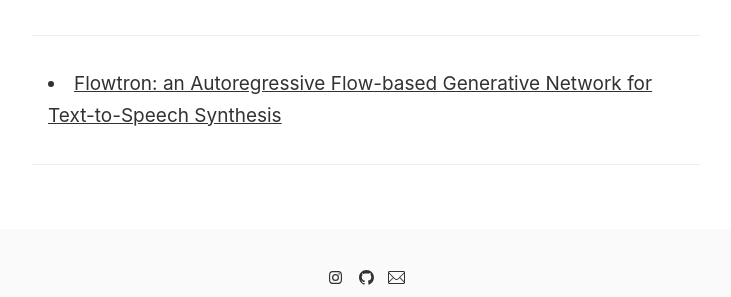
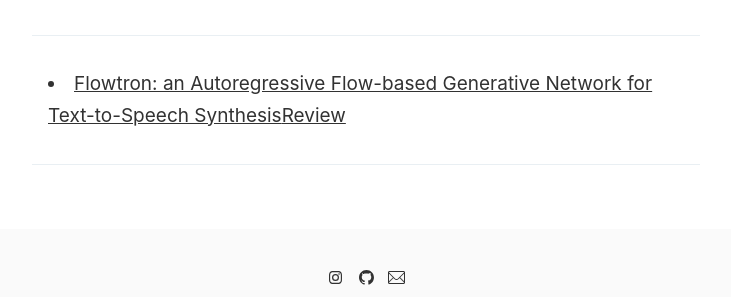
Before and after one commit to inha-informatics/geongswon.github.io, a Jekyll site: the page built from _pages/paper review.md, in a window 1280 px wide. Shown: the part 947-1244 px from the top of the page, without its empty margins (274-1005 px from the left). Built offline with Jekyll 4.4.1, drawn with Linux system fonts in a browser that asks for light colours.

Commit message:
Update paper review.md

```diff
--- a/_pages/paper review.md
+++ b/_pages/paper review.md
@@ -8,7 +8,7 @@ image: '/images/pages/styleguide.jpg'
 
 ---
 
-* [Flowtron: an Autoregressive Flow-based Generative Network for Text-to-Speech Synthesis](https://geongswon.github.io/2020/05/25/Flowtron/)
+* [Flowtron: an Autoregressive Flow-based Generative Network for Text-to-Speech Synthesis](https://arxiv.org/abs/2005.05957)[Review](https://geongswon.github.io/2020/05/25/Flowtron/)
 
 
 ---
```
